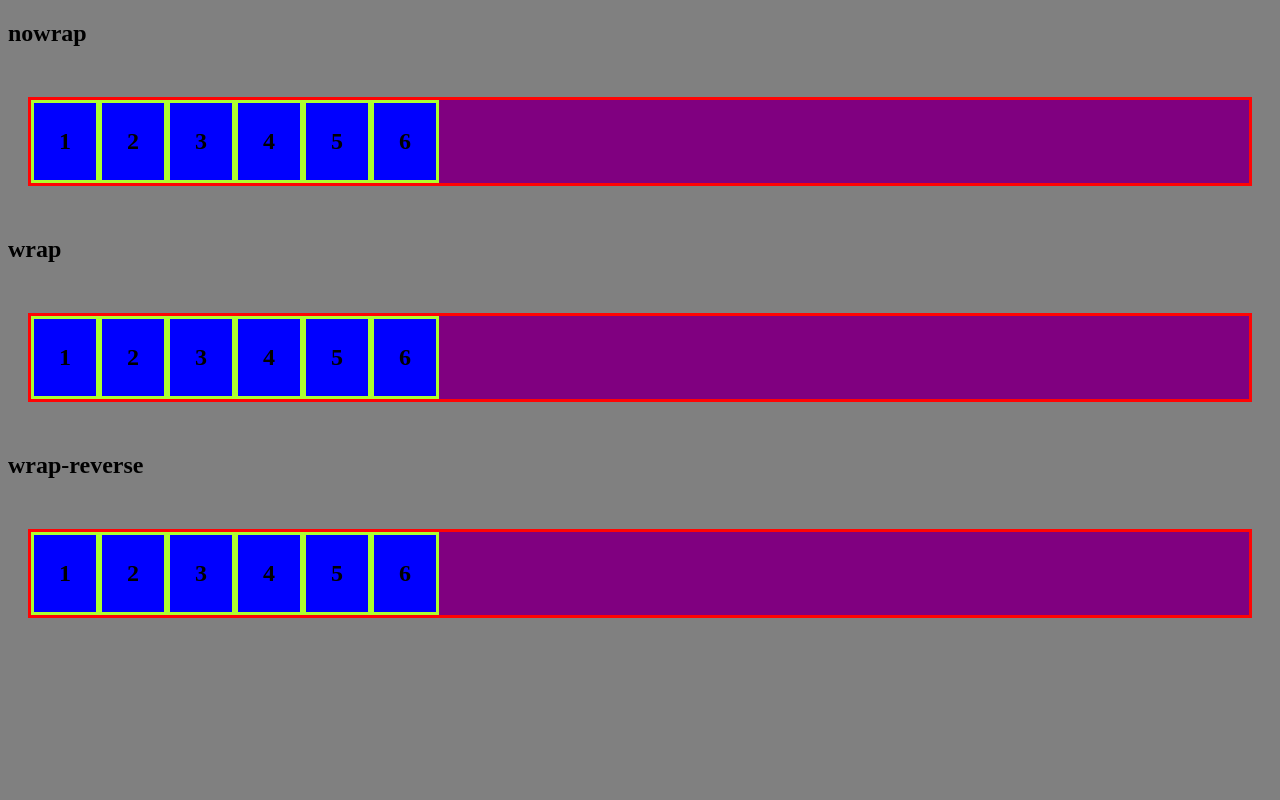
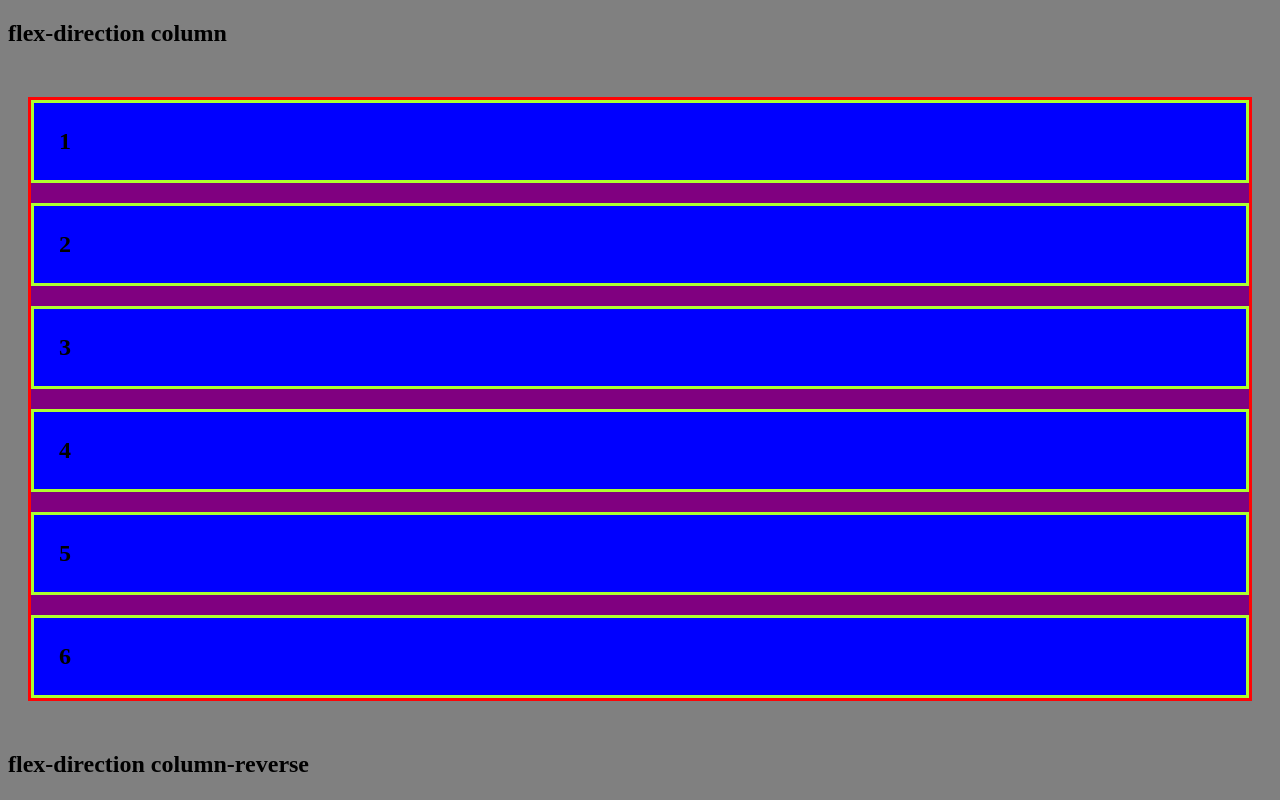
Before and after one commit to headBodyLife/HTML5-CSS3-Dominando-o-Flexbox, a plain HTML site: page index.html in a window 1280 px wide. Shown: the top 800 px of the page. Drawn offline with Linux system fonts and the light colour scheme.

Commit message:
Flex direction

```diff
--- a/index.html
+++ b/index.html
@@ -10,7 +10,7 @@
 </head>
 
 <body>
-  <h2>nowrap</h2>
+  <h2>flex-direction column</h2>
   <div class="flex">
     <div class="item">1</div>
     <div class="item">2</div>
@@ -20,7 +20,7 @@
     <div class="item">6</div>
   </div>
 
-  <h2>wrap</h2>
+  <h2>flex-direction column-reverse</h2>
   <div class="flex1">
     <div class="item">1</div>
     <div class="item">2</div>
@@ -30,15 +30,7 @@
     <div class="item">6</div>
   </div>
 
-  <h2>wrap-reverse</h2>
-  <div class="flex2">
-    <div class="item">1</div>
-    <div class="item">2</div>
-    <div class="item">3</div>
-    <div class="item">4</div>
-    <div class="item">5</div>
-    <div class="item">6</div>
-  </div>
+
 
 </body>
 
--- a/style.css
+++ b/style.css
@@ -14,27 +14,19 @@ body {
 
 .flex {
   display: flex;
-  align-items: center;
-  flex-wrap: wrap;
+  flex-direction: column;
   border: 3px solid #ff0404;
   background-color: purple;
   margin: 50px 20px;
+  gap: 20px;
+
 }
 
 .flex1 {
   display: flex;
-  align-items: center;
-  flex-wrap: nowrap;
+  flex-direction: column-reverse;
   border: 3px solid #ff0404;
   background-color: purple;
   margin: 50px 20px;
+  gap: 20px;
 }
-
-.flex2 {
-  display: flex;
-  align-items: center;
-  flex-wrap: wrap-reverse;
-  border: 3px solid #ff0404;
-  background-color: purple;
-  margin: 50px 20px;
-}
```
